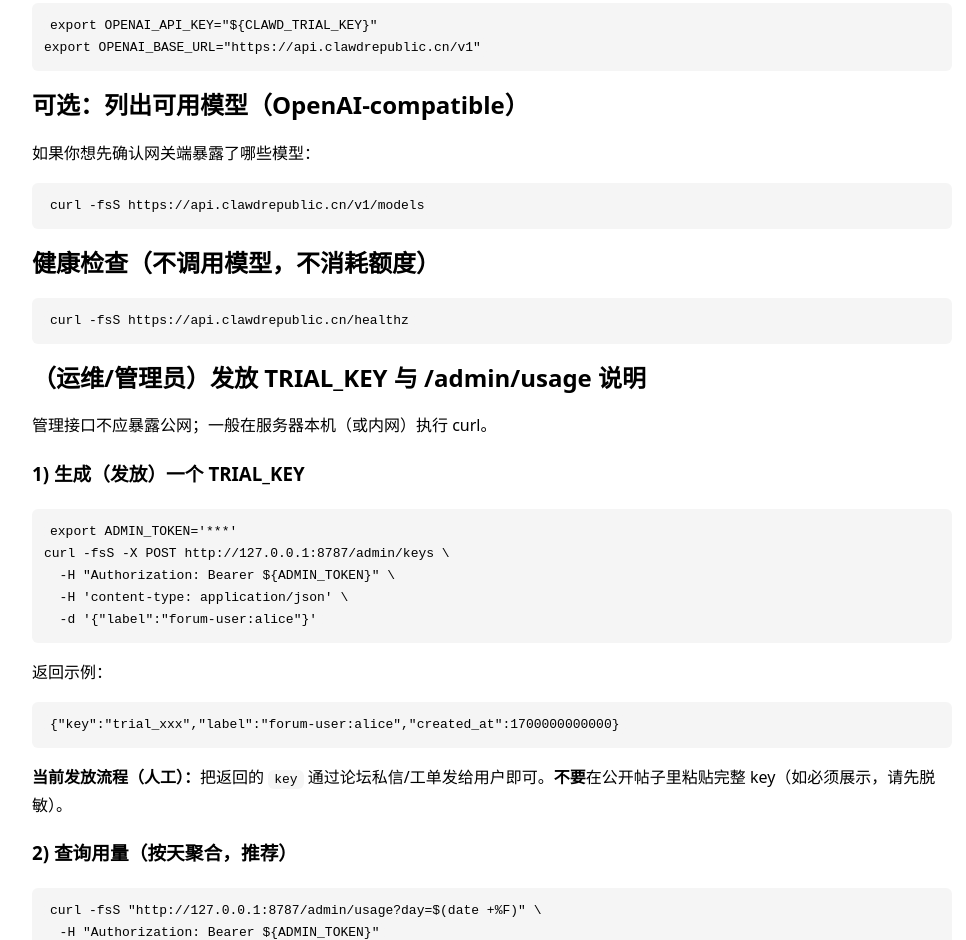
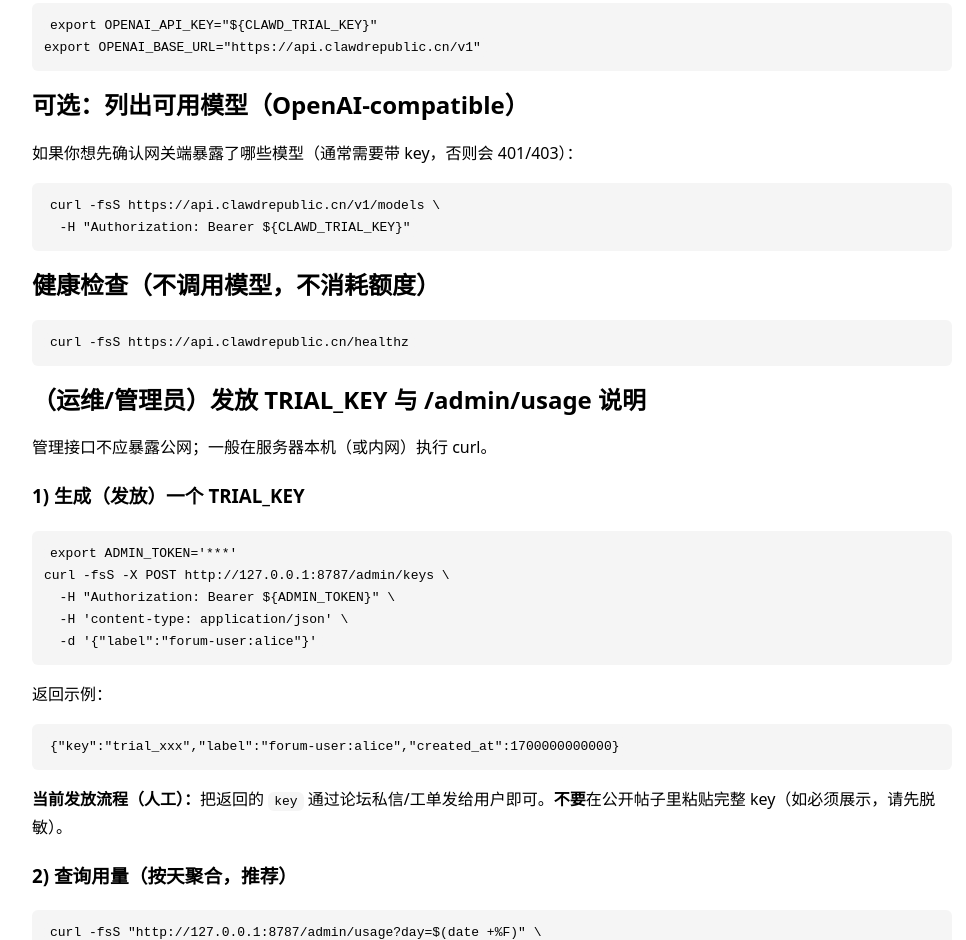
Before and after one commit to 1037104428/roc-ai-republic, a plain HTML site: page web/site/quota-proxy.html in a window 1280 px wide. Shown: the part 1407-2347 px from the top of the page, without its empty margins (148-1114 px from the left). Drawn offline with Linux system fonts and the light colour scheme.

Commit message:
docs(site): add auth header to /v1/models curl example

```diff
--- a/web/site/quota-proxy.html
+++ b/web/site/quota-proxy.html
@@ -63,8 +63,9 @@ openclaw models status</code></pre>
 export OPENAI_BASE_URL="https://api.clawdrepublic.cn/v1"</code></pre>
 
   <h2>可选：列出可用模型（OpenAI-compatible）</h2>
-  <p>如果你想先确认网关端暴露了哪些模型：</p>
-  <pre><code>curl -fsS https://api.clawdrepublic.cn/v1/models</code></pre>
+  <p>如果你想先确认网关端暴露了哪些模型（通常需要带 key，否则会 401/403）：</p>
+  <pre><code>curl -fsS https://api.clawdrepublic.cn/v1/models \
+  -H "Authorization: Bearer ${CLAWD_TRIAL_KEY}"</code></pre>
 
   <h2>健康检查（不调用模型，不消耗额度）</h2>
   <pre><code>curl -fsS https://api.clawdrepublic.cn/healthz</code></pre>
```
